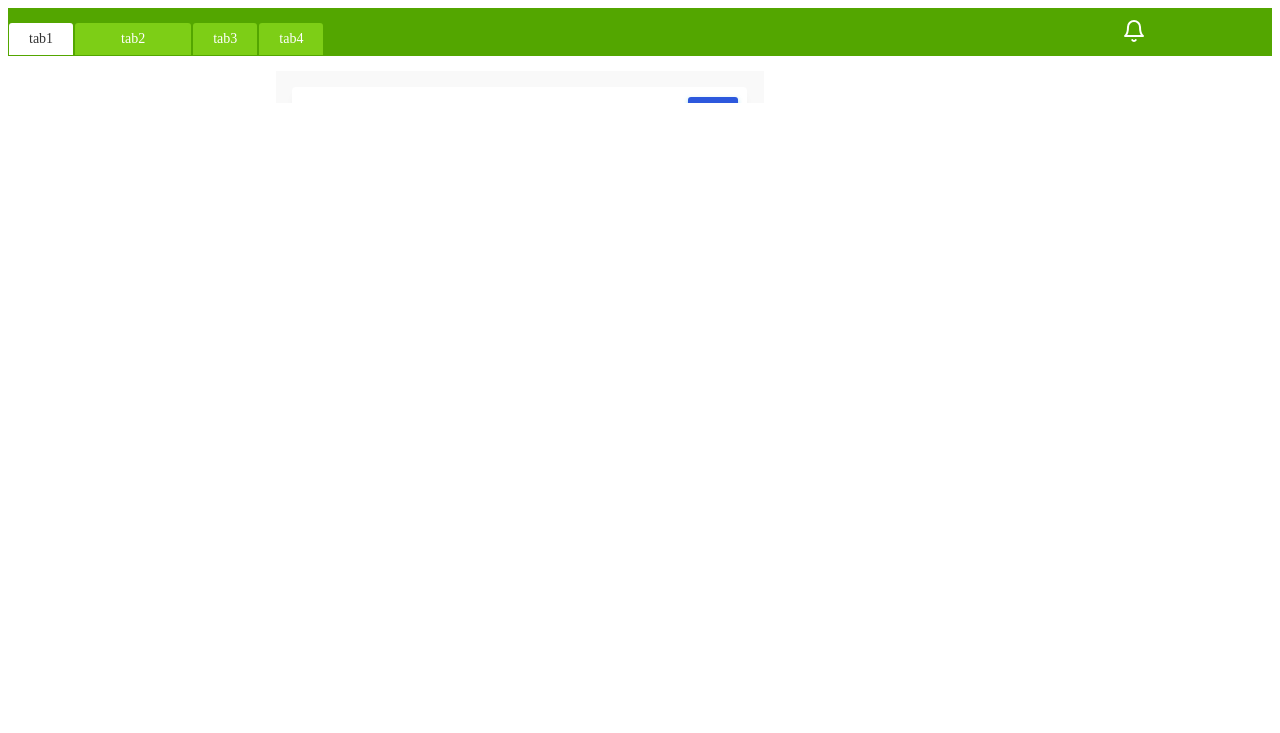
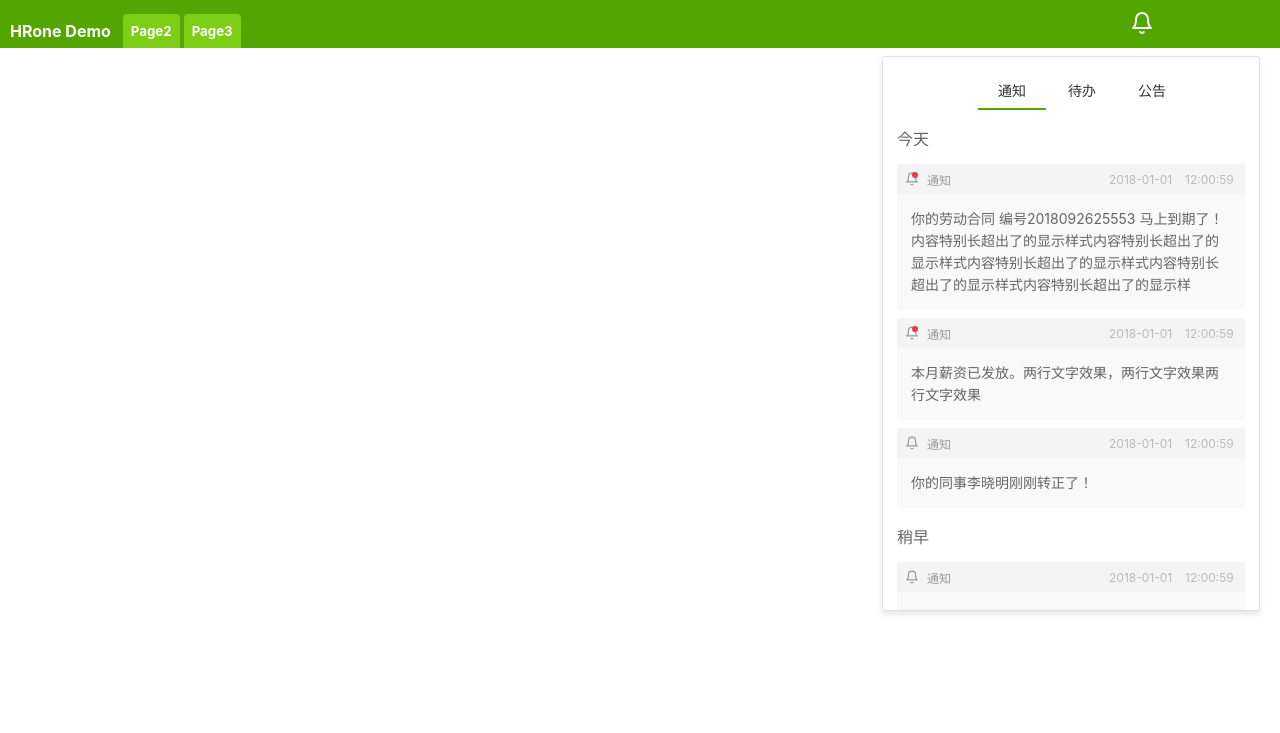
Before and after one commit to steveoOn/learn-react, a Gatsby site: page / in a window 1280 px wide. Built offline with nearby package versions, Linux system fonts and the light colour scheme; Gatsby itself is replaced by a stand-in of ours.

Commit message:
revise page structure

```diff
--- a/gatsby-config.js
+++ b/gatsby-config.js
@@ -1,9 +1,9 @@
 module.exports = {
   siteMetadata: {
-    title: 'HRone NoticeCenter Test',
+    title: 'HRone Demo',
     description:
       'Kick off your next, great Gatsby project with this default starter. This barebones starter ships with the main Gatsby configuration files you might need.',
-    author: '@gatsbyjs',
+    author: 'siwen',
   },
   plugins: [
     'gatsby-plugin-react-helmet',
@@ -25,7 +25,7 @@ module.exports = {
         background_color: '#663399',
         theme_color: '#663399',
         display: 'minimal-ui',
-        icon: 'src/images/gatsby-icon.png', // This path is relative to the root of the site.
+        icon: 'src/images/logo-siwen.png', // This path is relative to the root of the site.
       },
     },
     'gatsby-plugin-typescript',
--- a/package.json
+++ b/package.json
@@ -14,8 +14,8 @@
     "gatsby-source-filesystem": "^2.0.12",
     "gatsby-transformer-sharp": "^2.1.9",
     "prop-types": "^15.6.2",
-    "react": "^16.7.0",
-    "react-dom": "^16.7.0",
+    "react": "^16.8.1",
+    "react-dom": "^16.8.1",
     "react-feather": "^1.1.4",
     "react-helmet": "^5.2.0",
     "styled-components": "^4.1.3"
--- a/src/components/header.jsx
+++ b/src/components/header.jsx
@@ -1,12 +1,9 @@
 import React from 'react'
-//导入默认值（styled）和单独模块（css）
 import styled from 'styled-components'
-import TabGroup from './TabGroup'
 import { Bell } from 'react-feather'
-import Todo from './TodoList'
-import Fold from './Fold'
+import { Link } from 'gatsby'
 
-const NavContainer = styled.div`
+const NavContainer = styled.header`
   display: fixed;
   width: 100%;
   height: 48px;
@@ -27,28 +24,42 @@ const StyledSvg = styled.button`
   top: 6px;
 `
 
-class Header extends React.Component {
-  render() {
+const H = styled.h4`
+  padding: 0 10px;
+`
+const SH = styled.h5`
+  padding: 0 8px;
+  background: ${props => (props.actived ? 'white' : '#7dce16')};
+  height: 34px;
+  margin: 14px 2px;
+  display: flex;
+  align-items: center;
+  border-top-left-radius: 4px;
+  border-top-right-radius: 4px;
+`
+const StyleLink = styled(Link)`
+  color: white;
+  text-decoration: none;
+`
+
+const Header = props => {
   return (
     <NavContainer>
-        <TabGroup>
-          <Label label="tab1">
-            <Todo />
-          </Label>
-          <Label label="tab2" paddingLR="46px">
-            <Fold>
-              <h1>siwen</h1>
-            </Fold>
-          </Label>
-          <Label label="tab3">oh no</Label>
-          <Label label="tab4">oh yes</Label>
-        </TabGroup>
+      <H>
+        <StyleLink to="/">{props.siteTitle}</StyleLink>
+      </H>
+      <SH>
+        <StyleLink to="/page-2/">Page2</StyleLink>
+      </SH>
+      <SH>
+        <StyleLink to="/page-3/">Page3</StyleLink>
+      </SH>
+      {/* */}
       <StyledSvg>
         <Bell color="white" />
       </StyledSvg>
     </NavContainer>
   )
 }
-}
 
 export default Header
--- a/src/components/image.js
+++ b/src/components/image.js
@@ -17,9 +17,9 @@ const Image = () => (
   <StaticQuery
     query={graphql`
       query {
-        placeholderImage: file(relativePath: { eq: "gatsby-astronaut.png" }) {
+        placeholderImage: file(relativePath: { eq: "logo-siwen.png" }) {
           childImageSharp {
-            fluid(maxWidth: 300) {
+            fluid(maxWidth: 200) {
               ...GatsbyImageSharpFluid
             }
           }
--- a/src/components/layout.js
+++ b/src/components/layout.js
@@ -1,7 +1,6 @@
 import React from 'react'
 import PropTypes from 'prop-types'
 import { StaticQuery, graphql } from 'gatsby'
-
 import Header from './header'
 import './layout.css'
 
@@ -19,16 +18,7 @@ const Layout = ({ children }) => (
     render={data => (
       <>
         <Header siteTitle={data.site.siteMetadata.title} />
-        <div
-          style={{
-            margin: '0 auto',
-            maxWidth: 960,
-            padding: '0px 1.0875rem 1.45rem',
-            paddingTop: 0,
-          }}
-        >
-          {children}
-        </div>
+        <div>{children}</div>
       </>
     )}
   />
--- a/src/pages/index.js
+++ b/src/pages/index.js
@@ -1,22 +1,19 @@
 import React from 'react'
-import { Link } from 'gatsby'
-import styled from 'styled-components'
+import Layout from '../components/layout'
 
 import SEO from '../components/seo'
-import Header from '../components/header'
 import DropdownNotice from '../components/DropdownNotice'
 
-const Body = styled.div`
-  background: transparent;
-  margin: 0;
-`
+// const Body = styled.div`
+//   background: transparent;
+//   margin: 0;
+// `
 
 const IndexPage = () => (
-  <Body>
+  <Layout>
     <SEO title="Home" keywords={['gatsby', 'application', 'react']} />
-    <Header />
-    {/* <DropdownNotice /> */}
-  </Body>
+    <DropdownNotice />
+  </Layout>
 )
 
 export default IndexPage
--- a/src/pages/page-2.js
+++ b/src/pages/page-2.js
@@ -1,15 +1,25 @@
 import React from 'react'
-import { Link } from 'gatsby'
-
 import Layout from '../components/layout'
 import SEO from '../components/seo'
+import TabGroup from '../components/TabGroup'
+import Todo from '../components/TodoList'
+import Fold from '../components/Fold'
 
 const SecondPage = () => (
   <Layout>
     <SEO title="Page two" />
-    <h1>Hi from the second page</h1>
-    <p>Welcome to page 2</p>
-    <Link to="/">Go back to the homepage</Link>
+    <TabGroup>
+      <label label="tab1">
+        <Todo />
+      </label>
+      <label label="tab2" paddingLR={0}>
+        <Fold>
+          <h1>siwen</h1>
+        </Fold>
+      </label>
+      <label label="tab3">oh no</label>
+      <label label="tab4">oh yes</label>
+    </TabGroup>
   </Layout>
 )
 
```
Also changed, not shown: src/pages/page-3.js (added, +12 -0 lines), src/images/logo-siwen.png (added), 1 other file. Lines whose indentation alone changed are shown as unchanged.
